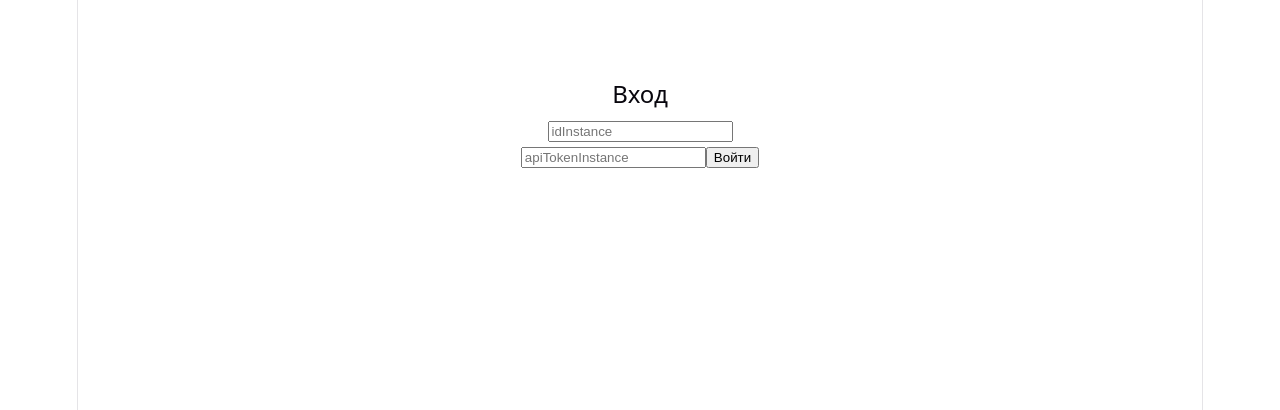
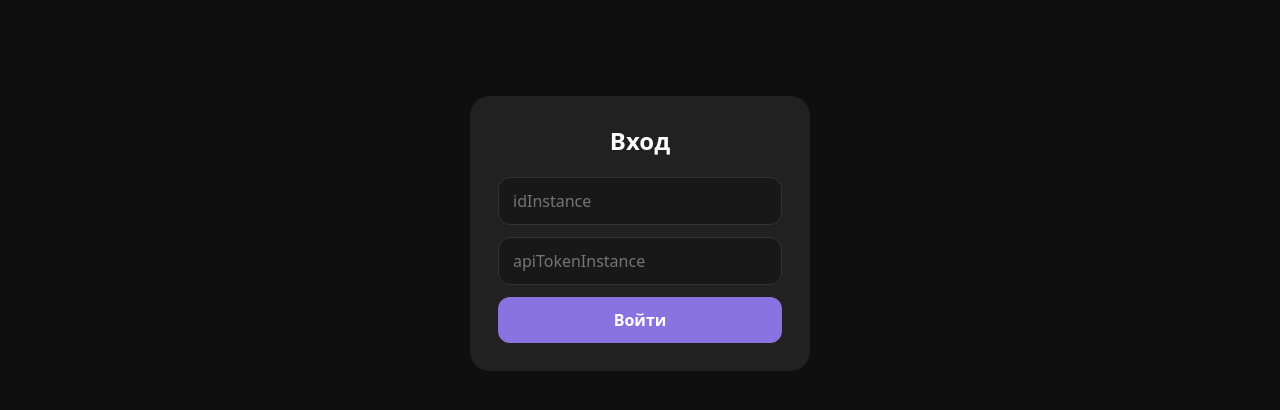
Before and after one commit to Benitoi1/telegram-chat, a React (Vite) app: page / in a window 1280 px wide. Shown: the top 410 px of the page. Built offline with nearby package versions, Linux system fonts and the light colour scheme.

Commit message:
fix(styles): add telegram-style ui

```diff
--- a/src/App.jsx
+++ b/src/App.jsx
@@ -1,6 +1,4 @@
 import { useState, useEffect } from 'react'
-
-const API_URL = ''
 
 export default function App() {
   const [idInstance, setId] = useState(localStorage.getItem('idInstance') || '')
@@ -16,7 +14,8 @@ export default function App() {
   const [text, setText] = useState('')
   const [sendError, setSendError] = useState('')
 
-  const base = `${API_URL}/waInstance${idInstance}`
+  const apiUrl = `https://${idInstance.trim().slice(0, 4)}.api.green-api.com`
+  const base = `${apiUrl}/waInstance${idInstance}`
 
   async function handleLogin() {
     setError('')
@@ -165,14 +164,14 @@ export default function App() {
 
   if (!loggedIn) {
     return (
-      <div style={{ maxWidth: 320, margin: '80px auto' }}>
+        <div className="login">
         <h2>Вход</h2>
-        <input placeholder="idInstance" value={idInstance}
-          onChange={e => setId(e.target.value)} />
-        <input placeholder="apiTokenInstance" value={token}
-          onChange={e => setToken(e.target.value)} />
-        <button onClick={handleLogin}>Войти</button>
-        {error && <p style={{ color: 'red' }}>{error}</p>}
+        <input className="field" placeholder="idInstance" value={idInstance}
+          onChange={e => setToken(e.target.value.trim())} />
+        <input className="field" type="password" placeholder="apiTokenInstance"
+          value={token} onChange={e => setToken(e.target.value)} />
+        <button className="btn" onClick={handleLogin}>Войти</button>
+        {error && <p className="error">{error}</p>}
       </div>
     )
   }
@@ -180,51 +179,51 @@ export default function App() {
   const active = chats.find(c => c.chatId === activeId)
 
   return (
-    <div style={{ display: 'flex', height: '100vh' }}>
-      <div style={{ width: 300, borderRight: '1px solid #ccc', padding: 12 }}>
-        <input placeholder="Номер или @username" value={contact}
-          onChange={e => setContact(e.target.value)} />
-        <button onClick={createChat} disabled={loading}>Создать чат</button>
-        {chatError && <p style={{ color: 'red' }}>{chatError}</p>}
-        {chats.map(c => (
-          <div key={c.chatId} onClick={() => setActiveId(c.chatId)}
-            style={{
-              padding: 8, cursor: 'pointer',
-              background: c.chatId === activeId ? '#eee' : 'none'
-            }}>
-            {c.title}
-          </div>
-        ))}
+     <div className="app">
+      <div className="sidebar">
+        <div className="new-chat">
+          <input className="field" placeholder="Номер или @username"
+            value={contact} onChange={e => setContact(e.target.value)} />
+          <button className="btn" onClick={createChat} disabled={loading}>+</button>
+        </div>
+        {chatError && <p className="error">{chatError}</p>}
+        {chats.map(c => {
+          const last = c.messages[c.messages.length - 1]
+          return (
+            <div key={c.chatId} onClick={() => setActiveId(c.chatId)}
+              className={`chat-item ${c.chatId === activeId ? 'active' : ''}`}>
+              <div className="avatar">{c.title.replace('@', '').charAt(0).toUpperCase()}</div>
+              <div className="chat-info">
+                <div className="chat-title">{c.title}</div>
+                <div className="chat-preview">{last ? last.text : 'Нет сообщений'}</div>
+              </div>
+            </div>
+          )
+        })}
       </div>
-      <div style={{ flex: 1, display: 'flex', flexDirection: 'column' }}>
+
+      <div className="main">
         {!active ? (
-          <div style={{ padding: 12 }}>Выберите чат или создайте новый</div>
+          <div className="placeholder">Выберите чат или создайте новый</div>
         ) : (
           <>
-            <div style={{ padding: 12, borderBottom: '1px solid #ccc' }}>
-              {active.title}
+            <div className="header">
+              <div className="avatar">{active.title.replace('@', '').charAt(0).toUpperCase()}</div>
+              <div className="chat-title">{active.title}</div>
             </div>
-            <div style={{
-              flex: 1, overflowY: 'auto', padding: 12,
-              display: 'flex', flexDirection: 'column', gap: 6
-            }}>
+            <div className="messages">
               {active.messages.map(m => (
-                <div key={m.id} style={{
-                  alignSelf: m.from === 'me' ? 'flex-end' : 'flex-start',
-                  background: m.from === 'me' ? '#2b6cff' : '#444',
-                  color: '#fff', padding: '6px 10px', borderRadius: 12,
-                  maxWidth: '70%'
-                }}>
+                <div key={m.id} className={`bubble ${m.from === 'me' ? 'me' : 'them'}`}>
                   {m.text}
                 </div>
               ))}
             </div>
-            {sendError && <p style={{ color: 'red', margin: 8 }}>{sendError}</p>}
-            <div style={{ display: 'flex', padding: 12, gap: 8 }}>
-              <input style={{ flex: 1 }} placeholder="Сообщение" value={text}
+            {sendError && <p className="error">{sendError}</p>}
+            <div className="composer">
+              <input className="field" placeholder="Сообщение" value={text}
                 onChange={e => setText(e.target.value)}
                 onKeyDown={e => e.key === 'Enter' && sendMessage()} />
-              <button onClick={sendMessage}>Отправить</button>
+              <button className="send" onClick={sendMessage}>➤</button>
             </div>
           </>
         )}
--- a/src/index.css
+++ b/src/index.css
@@ -1,111 +1,79 @@
-:root {
-  --text: #6b6375;
-  --text-h: #08060d;
-  --bg: #fff;
-  --border: #e5e4e7;
-  --code-bg: #f4f3ec;
-  --accent: #aa3bff;
-  --accent-bg: rgba(170, 59, 255, 0.1);
-  --accent-border: rgba(170, 59, 255, 0.5);
-  --social-bg: rgba(244, 243, 236, 0.5);
-  --shadow:
-    rgba(0, 0, 0, 0.1) 0 10px 15px -3px, rgba(0, 0, 0, 0.05) 0 4px 6px -2px;
+* { box-sizing: border-box; }
+body {
+  margin: 0; background: #0f0f0f; color: #fff;
+  font-family: system-ui, -apple-system, 'Segoe UI', Roboto, sans-serif;
+}
+#root { height: 100vh; }
+button { font: inherit; cursor: pointer; }
+input { font: inherit; }
 
-  --sans: system-ui, 'Segoe UI', Roboto, sans-serif;
-  --heading: system-ui, 'Segoe UI', Roboto, sans-serif;
-  --mono: ui-monospace, Consolas, monospace;
+.field {
+  background: #181818; border: 1px solid #333; color: #fff;
+  border-radius: 12px; padding: 12px 14px; outline: none;
+}
+.field:focus { border-color: #8774e1; }
+.btn {
+  background: #8774e1; color: #fff; border: none;
+  border-radius: 12px; padding: 12px 16px; font-weight: 600;
+}
+.btn:disabled { opacity: .5; cursor: default; }
+.error { color: #ff6b6b; margin: 0; font-size: 14px; }
 
-  font: 18px/145% var(--sans);
-  letter-spacing: 0.18px;
-  color-scheme: light dark;
-  color: var(--text);
-  background: var(--bg);
-  font-synthesis: none;
-  text-rendering: optimizeLegibility;
-  -webkit-font-smoothing: antialiased;
-  -moz-osx-font-smoothing: grayscale;
+.login {
+  max-width: 340px; margin: 12vh auto; padding: 28px;
+  background: #212121; border-radius: 20px;
+  display: flex; flex-direction: column; gap: 12px;
+}
+.login h2 { margin: 0 0 8px; text-align: center; }
 
-  @media (max-width: 1024px) {
-    font-size: 16px;
-  }
+.app { display: flex; height: 100vh; padding: 12px; gap: 12px; }
+.sidebar {
+  width: 320px; flex-shrink: 0; background: #212121; border-radius: 20px;
+  padding: 12px; display: flex; flex-direction: column; gap: 8px; overflow-y: auto;
 }
+.new-chat { display: flex; gap: 8px; }
+.new-chat .field { flex: 1; min-width: 0; }
 
-@media (prefers-color-scheme: dark) {
-  :root {
-    --text: #9ca3af;
-    --text-h: #f3f4f6;
-    --bg: #16171d;
-    --border: #2e303a;
-    --code-bg: #1f2028;
-    --accent: #c084fc;
-    --accent-bg: rgba(192, 132, 252, 0.15);
-    --accent-border: rgba(192, 132, 252, 0.5);
-    --social-bg: rgba(47, 48, 58, 0.5);
-    --shadow:
-      rgba(0, 0, 0, 0.4) 0 10px 15px -3px, rgba(0, 0, 0, 0.25) 0 4px 6px -2px;
-  }
+.chat-item {
+  display: flex; align-items: center; gap: 12px;
+  padding: 10px; border-radius: 14px; cursor: pointer;
+}
+.chat-item:hover { background: #2c2c2c; }
+.chat-item.active { background: #8774e1; }
+.avatar {
+  width: 48px; height: 48px; flex-shrink: 0; border-radius: 50%;
+  background: linear-gradient(135deg, #a695e7, #6c5fc7);
+  display: flex; align-items: center; justify-content: center;
+  font-weight: 600; font-size: 18px;
+}
+.chat-info { min-width: 0; }
+.chat-title { font-weight: 600; }
+.chat-preview {
+  font-size: 14px; color: #aaa;
+  white-space: nowrap; overflow: hidden; text-overflow: ellipsis;
+}
+.chat-item.active .chat-preview { color: #e6e0ff; }
 
-  #social .button-icon {
-    filter: invert(1) brightness(2);
-  }
+.main { flex: 1; min-width: 0; display: flex; flex-direction: column; }
+.placeholder { margin: auto; color: #888; }
+.header {
+  display: flex; align-items: center; gap: 12px;
+  padding: 10px 16px; background: #212121; border-radius: 20px;
 }
+.messages {
+  flex: 1; overflow-y: auto; padding: 16px 8px;
+  display: flex; flex-direction: column; gap: 6px;
+}
+.bubble {
+  max-width: 70%; padding: 8px 12px; border-radius: 16px;
+  white-space: pre-wrap; word-break: break-word;
+}
+.bubble.me { align-self: flex-end; background: #766ac8; border-bottom-right-radius: 4px; }
+.bubble.them { align-self: flex-start; background: #212121; border-bottom-left-radius: 4px; }
 
-body {
-  margin: 0;
+.composer { display: flex; gap: 8px; }
+.composer .field { flex: 1; background: #212121; border: none; border-radius: 24px; padding: 14px 18px; }
+.send {
+  width: 48px; height: 48px; border: none; border-radius: 50%;
+  background: #8774e1; color: #fff; font-size: 18px;
 }
-
-#root {
-  width: 1126px;
-  max-width: 100%;
-  margin: 0 auto;
-  text-align: center;
-  border-inline: 1px solid var(--border);
-  min-height: 100svh;
-  display: flex;
-  flex-direction: column;
-  box-sizing: border-box;
-}
-
-h1,
-h2 {
-  font-family: var(--heading);
-  font-weight: 500;
-  color: var(--text-h);
-}
-
-h1 {
-  font-size: 56px;
-  letter-spacing: -1.68px;
-  margin: 32px 0;
-  @media (max-width: 1024px) {
-    font-size: 36px;
-    margin: 20px 0;
-  }
-}
-h2 {
-  font-size: 24px;
-  line-height: 118%;
-  letter-spacing: -0.24px;
-  margin: 0 0 8px;
-  @media (max-width: 1024px) {
-    font-size: 20px;
-  }
-}
-p {
-  margin: 0;
-}
-
-code,
-.counter {
-  font-family: var(--mono);
-  display: inline-flex;
-  border-radius: 4px;
-  color: var(--text-h);
-}
-
-code {
-  font-size: 15px;
-  line-height: 135%;
-  padding: 4px 8px;
-  background: var(--code-bg);
-}
```
